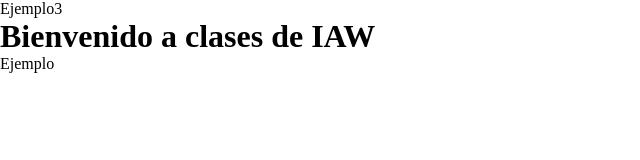
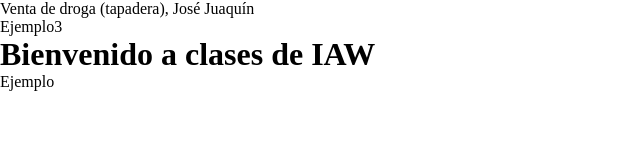
Before and after one commit to alopram706/prueba21, a plain HTML site: page index.html in a window 1280 px wide. Shown: the whole page, without its empty margins (0-640 px from the left). Drawn offline with Linux system fonts and the light colour scheme.

Commit message:
Se cambia header desde master of puppets

```diff
--- a/index.html
+++ b/index.html
@@ -7,6 +7,7 @@
     <title>Document</title>
     <link rel="stylesheet" href="estilos.css">
 </head>
+<header>Venta de droga (tapadera), José Juaquín</header>
 <body>
     <main>
         <p>Ejemplo3</p>
```
